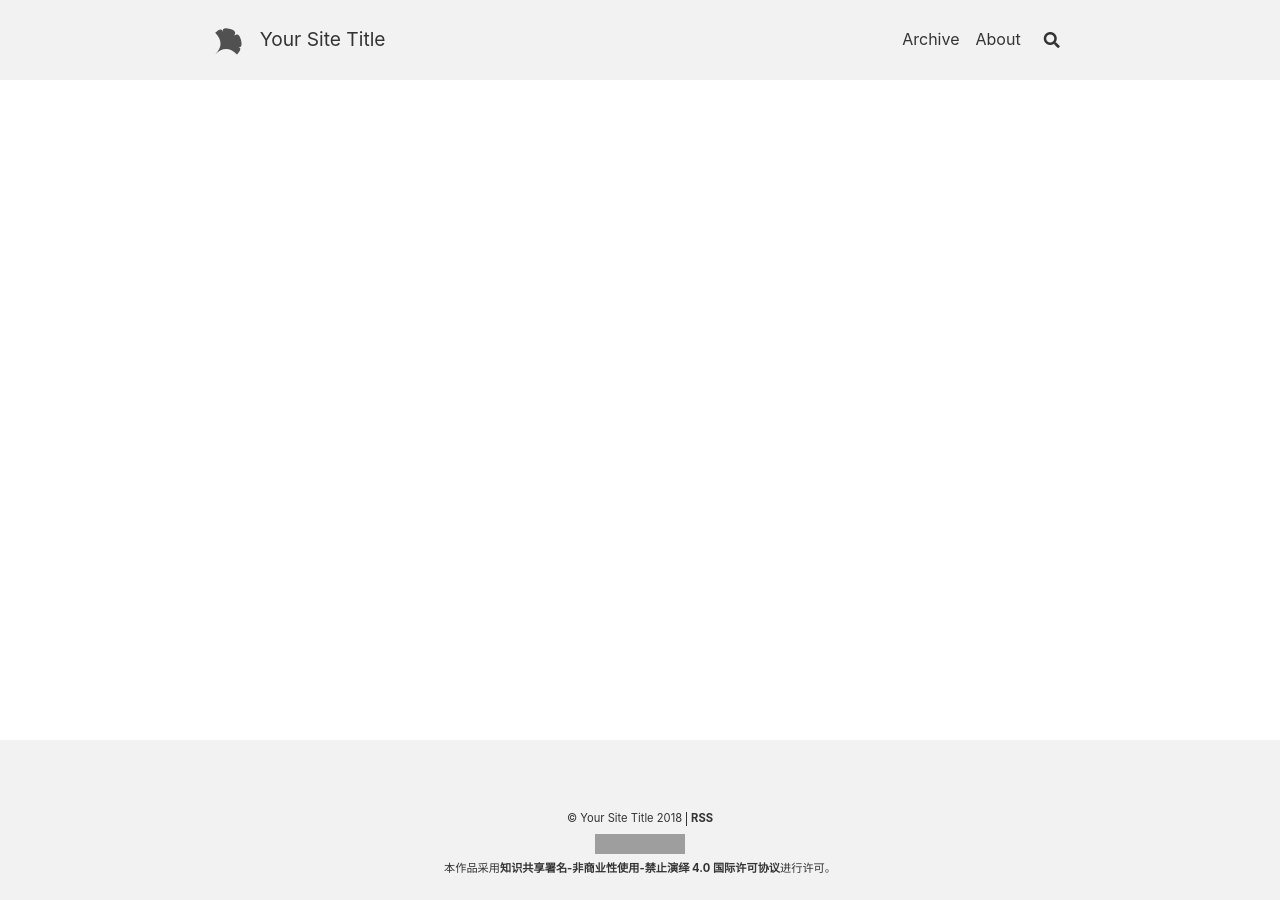
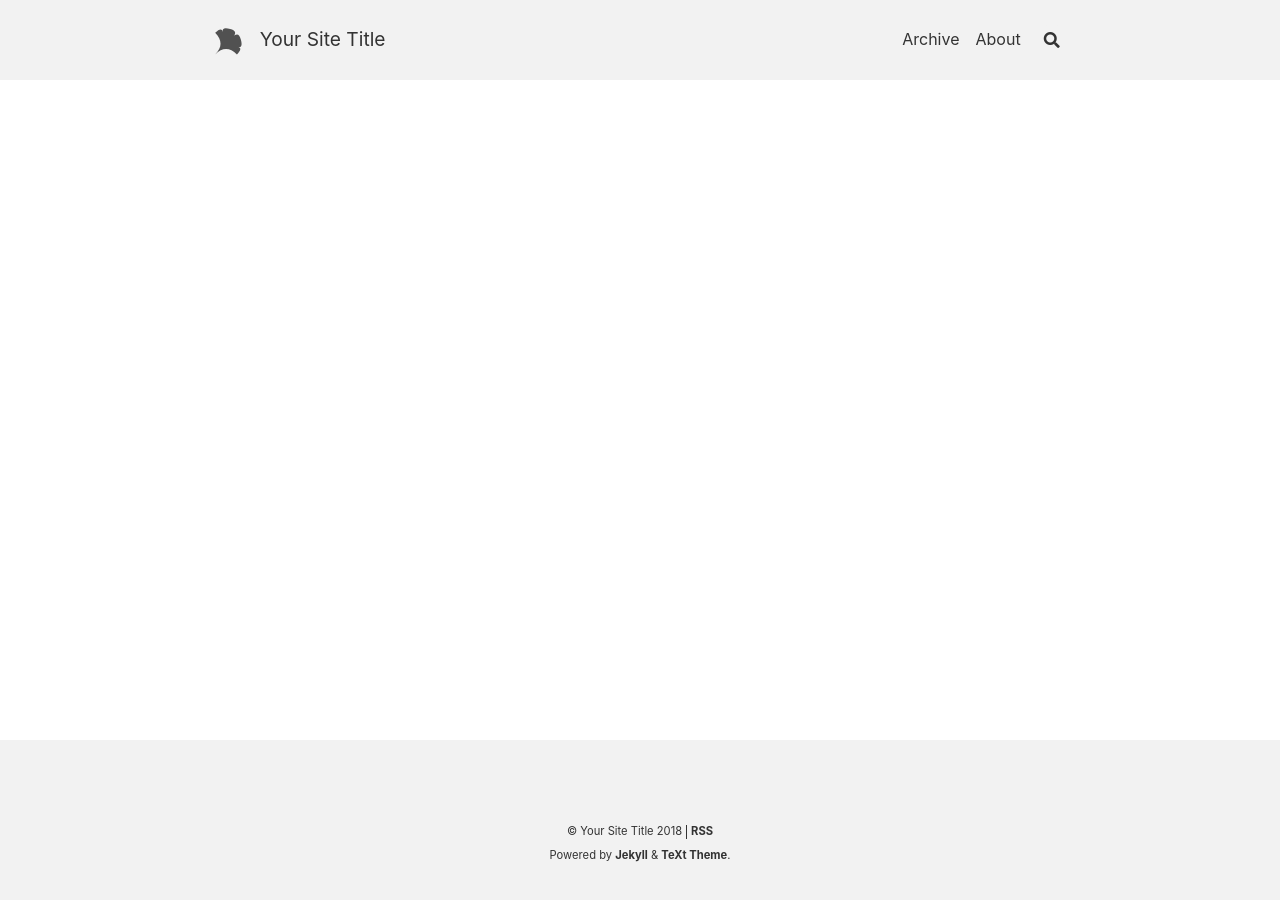
Before and after one commit to hjfbswb/hjfbswb.github.io, a Jekyll site: the page built from index.html, in a window 1280 px wide. Built offline with Jekyll 4.4.1, drawn with Linux system fonts in a browser that asks for light colours; nearby versions of some CDN libraries; the list of posts is cut into pages by our own code; grey boxes are pictures that could not be loaded.

Commit message:
Restore footer.html

```diff
--- a/_includes/footer.html
+++ b/_includes/footer.html
@@ -32,8 +32,8 @@
         <span>© {{ site.title }} {{ site.data.locale.COPYRIGHT_DATES }}</span>
         <a type="application/rss+xml" href="{{ _paths_rss }}">{{ _locale_nav_rss }}</a>
       </p>
-      <p>
-<a rel="license" href="http://creativecommons.org/licenses/by-nc-nd/4.0/"><img alt="知识共享许可协议" style="border-width:0" src="https://i.creativecommons.org/l/by-nc-nd/4.0/88x31.png" /></a><br />本作品采用<a rel="license" href="http://creativecommons.org/licenses/by-nc-nd/4.0/">知识共享署名-非商业性使用-禁止演绎 4.0 国际许可协议</a>进行许可。
+      <p>Powered by <a title="Jekyll is a simple, blog-aware, static site generator." href="http://jekyllrb.com/">Jekyll</a> & <a
+        title="TeXt is a succinct theme for blogging." href="https://github.com/kitian616/jekyll-TeXt-theme">TeXt Theme</a>.
       </p>
     </footer>
   </div>
```
